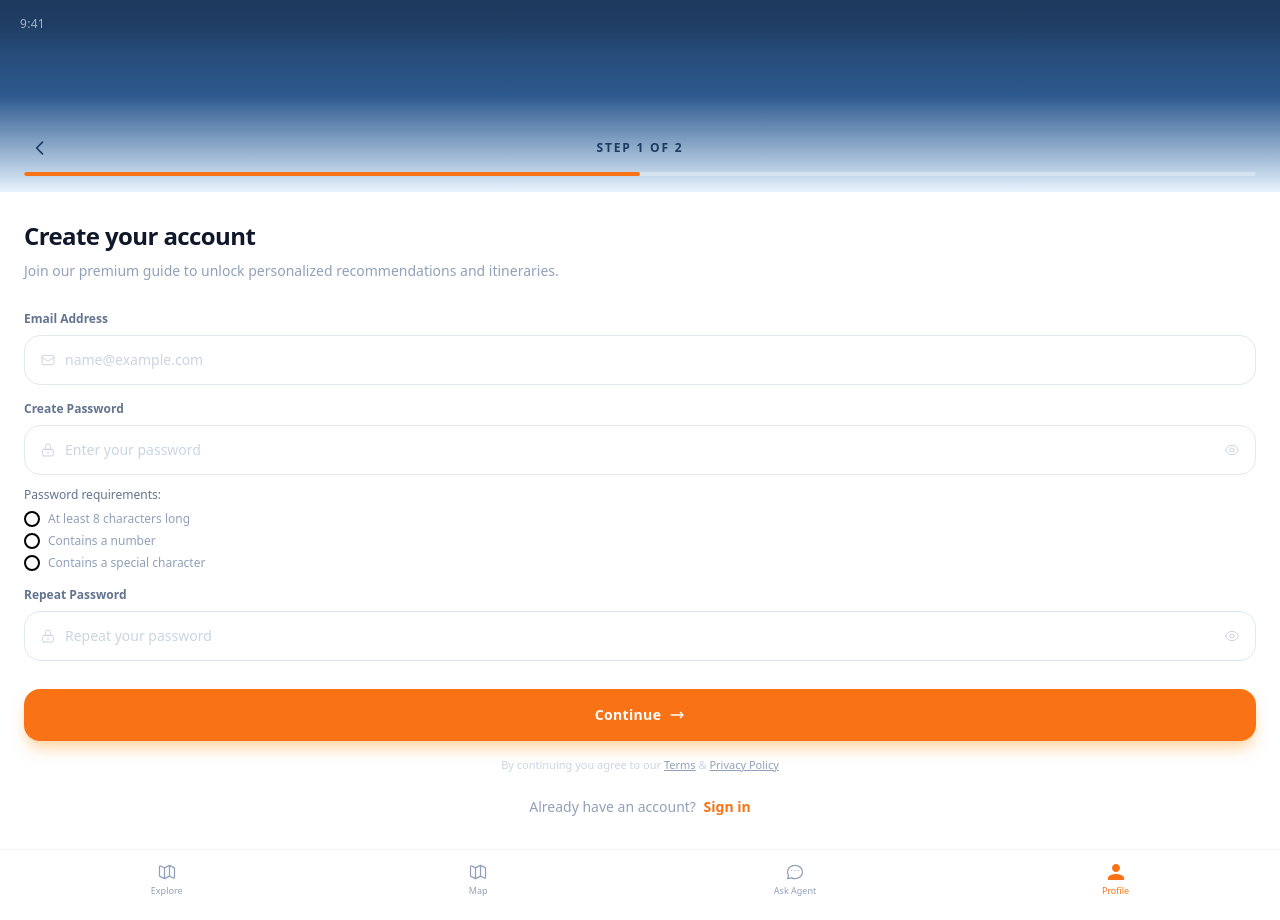
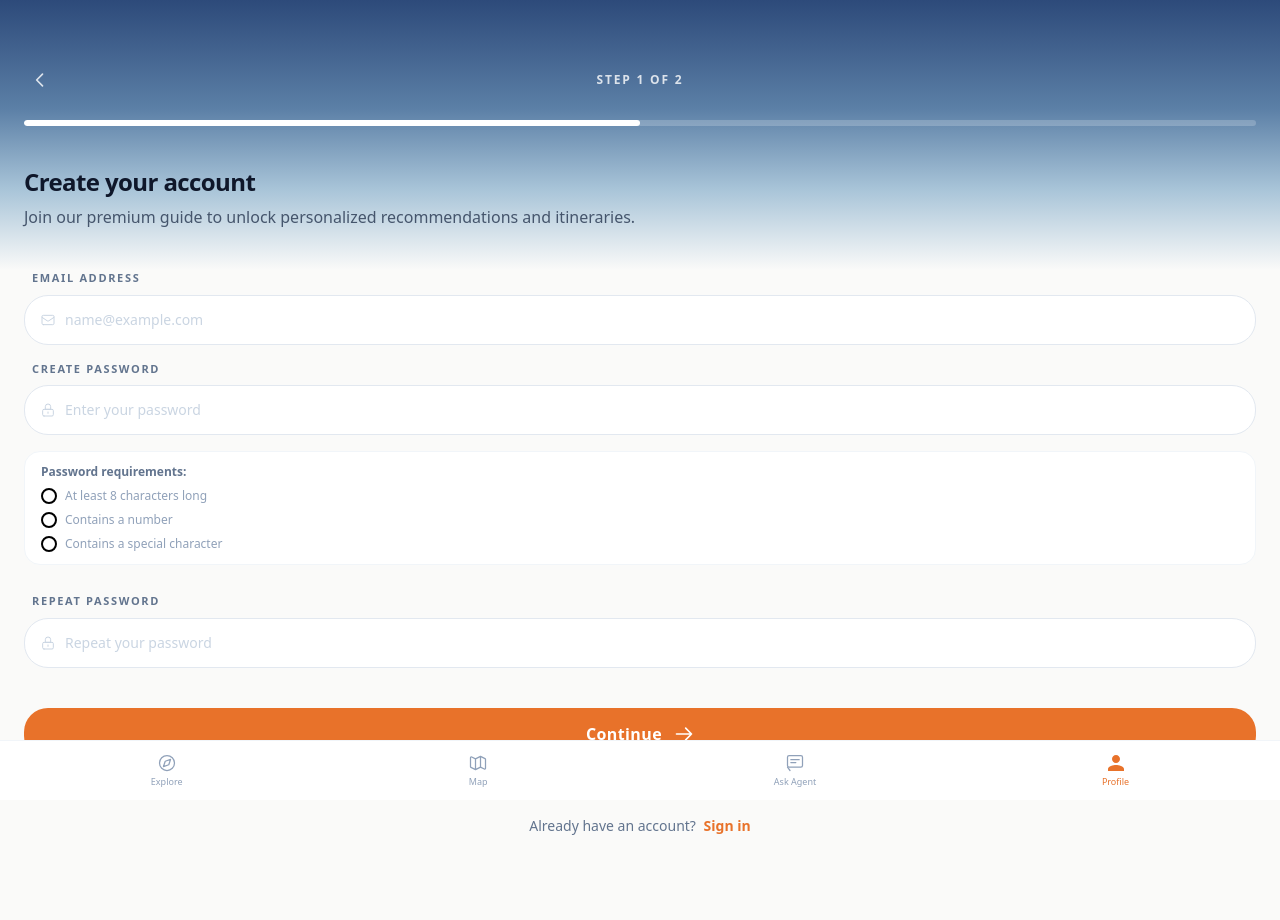
Before and after one commit to LazarVukadinovic/geotrack, an Angular app in the folder src/user-app/: page /register in a window 1280 px wide. Built offline with nearby package versions, Linux system fonts and the light colour scheme.

Commit message:
#14 Uradjen register page

```diff
--- a/src/user-app/src/app/features/auth/pages/register/register.css
+++ b/src/user-app/src/app/features/auth/pages/register/register.css
@@ -0,0 +1,7 @@
+/* Remove browser's built-in password reveal button */
+input[type="password"]::-ms-reveal,
+input[type="password"]::-ms-clear,
+input::-webkit-credentials-auto-fill-button,
+input::-webkit-strong-password-auto-fill-button {
+  display: none !important;
+}
--- a/src/user-app/src/app/features/auth/pages/register/register.html
+++ b/src/user-app/src/app/features/auth/pages/register/register.html
@@ -1,41 +1,35 @@
-<div class="min-h-screen bg-white flex flex-col">
+<div class="min-h-screen flex flex-col bg-[#fafaf9]">
 
-  <!-- Status bar -->
-  <div class="h-12 flex items-center px-5 bg-gradient-to-b from-[#1e3a5f] to-transparent absolute top-0 left-0 right-0 z-10">
-    <span class="text-white/60 text-xs font-medium tracking-wide">9:41</span>
-  </div>
+  <div style="background: linear-gradient(to bottom, #2d4a7a 0%, #5b7fa6 40%, #a8c4d8 70%, #fafaf9 100%);"
+    class="px-6 pt-10 pb-10">
 
-  <!-- Top gradient background -->
-  <div class="h-48 bg-gradient-to-b from-[#1e3a5f] via-[#2d5a8e] to-[#e8f4fd] relative flex-none">
     <!-- Step indicator -->
-    <div class="absolute bottom-0 left-0 right-0 px-6 pb-4">
-      <div class="flex items-center justify-between mb-2">
-        <button (click)="goBack()" class="w-8 h-8 flex items-center justify-center text-[#1e3a5f]">
+    <div class="pt-6 flex items-center justify-between mb-6">
+      <button (click)="goBack()" class="w-8 h-8 flex items-center justify-center text-white/80">
         <svg class="w-5 h-5" fill="none" stroke="currentColor" viewBox="0 0 24 24">
           <path stroke-linecap="round" stroke-linejoin="round" stroke-width="2" d="M15 19l-7-7 7-7"/>
         </svg>
       </button>
-        <span class="text-xs font-semibold tracking-[0.15em] text-[#1e3a5f]">STEP 1 OF 2</span>
+      <span class="text-xs font-semibold tracking-[0.15em] text-white/80">STEP 1 OF 2</span>
       <div class="w-8"></div>
     </div>
-      <!-- Progress bar -->
-      <div class="h-1 bg-white/30 rounded-full overflow-hidden">
-        <div class="h-full w-1/2 bg-[#f97316] rounded-full"></div>
-      </div>
-    </div>
+    <div class="h-1.5 bg-white/20 rounded-full overflow-hidden mb-10">
+      <div class="h-full w-1/2 bg-white rounded-full"></div>
     </div>
 
-  <!-- Content -->
-  <div class="flex-1 bg-white px-6 pt-8 pb-8 flex flex-col -mt-1">
-
-    <h1 class="text-2xl font-bold text-[#0f172a] tracking-tight mb-2">Create your account</h1>
-    <p class="text-sm text-slate-400 mb-7 leading-relaxed">
+    <h1 class="text-2xl font-bold text-[#0f172a] tracking-tight mb-1.5">Create your account</h1>
+    <p class="text-base text-slate-600 leading-relaxed">
       Join our premium guide to unlock personalized recommendations and itineraries.
     </p>
+  </div>
+
+  <div class="flex-1 px-6 pb-6 flex flex-col bg-[#fafaf9]">
 
     <!-- Email -->
     <div class="mb-4">
-      <label class="text-xs font-semibold text-slate-500 mb-2 block">Email Address</label>
+      <label class="ml-2 text-[11px] font-bold tracking-[0.15em] text-slate-500 uppercase mb-2 block">
+        Email Address
+      </label>
       <div class="relative">
         <div class="absolute inset-y-0 left-4 flex items-center pointer-events-none">
           <svg class="w-4 h-4 text-slate-300" fill="none" stroke="currentColor" viewBox="0 0 24 24">
@@ -47,14 +41,16 @@
           type="email"
           [(ngModel)]="email"
           placeholder="name@example.com"
-          class="w-full pl-10 pr-4 py-3.5 bg-white border border-slate-200 rounded-2xl text-sm text-slate-700 placeholder-slate-300 outline-none focus:border-[#f97316] focus:ring-2 focus:ring-orange-100 transition-all duration-200"
+          class="w-full pl-10 pr-4 py-3.5 bg-white border border-slate-200 rounded-3xl text-sm text-slate-700 placeholder-slate-300 outline-none focus:border-[#e8722a] focus:ring-2 focus:ring-orange-100 transition-all duration-200"
         />
       </div>
     </div>
 
-    <!-- Password -->
-    <div class="mb-4">
-      <label class="text-xs font-semibold text-slate-500 mb-2 block">Create Password</label>
+    <!-- Create Password -->
+    <div class="mb-3">
+      <label class="ml-2 text-[11px] font-bold tracking-[0.15em] text-slate-500 uppercase mb-2 block">
+        Create Password
+      </label>
       <div class="relative">
         <div class="absolute inset-y-0 left-4 flex items-center pointer-events-none">
           <svg class="w-4 h-4 text-slate-300" fill="none" stroke="currentColor" viewBox="0 0 24 24">
@@ -66,17 +62,20 @@
           [type]="showPassword ? 'text' : 'password'"
           [(ngModel)]="password"
           placeholder="Enter your password"
+          autocomplete="new-password"
           (ngModelChange)="checkPasswordRequirements()"
-          class="w-full pl-10 pr-12 py-3.5 bg-white border border-slate-200 rounded-2xl text-sm text-slate-700 placeholder-slate-300 outline-none focus:border-[#f97316] focus:ring-2 focus:ring-orange-100 transition-all duration-200"
+          class="w-full pl-10 pr-12 py-3.5 bg-white border border-slate-200 rounded-3xl text-sm text-slate-700 placeholder-slate-300 outline-none focus:border-[#e8722a] focus:ring-2 focus:ring-orange-100 transition-all duration-200"
         />
         <button
+          *ngIf="password.length > 0"
           (click)="showPassword = !showPassword"
+          type="button"
           class="absolute inset-y-0 right-4 flex items-center text-slate-300 hover:text-slate-500 transition-colors">
-          <svg *ngIf="!showPassword" class="w-4 h-4" fill="none" stroke="currentColor" viewBox="0 0 24 24">
+          <svg *ngIf="!showPassword" class="w-5 h-5" fill="none" stroke="currentColor" viewBox="0 0 24 24">
             <path stroke-linecap="round" stroke-linejoin="round" stroke-width="1.5"
               d="M15 12a3 3 0 11-6 0 3 3 0 016 0z M2.458 12C3.732 7.943 7.523 5 12 5c4.478 0 8.268 2.943 9.542 7-1.274 4.057-5.064 7-9.542 7-4.477 0-8.268-2.943-9.542-7z"/>
           </svg>
-          <svg *ngIf="showPassword" class="w-4 h-4" fill="none" stroke="currentColor" viewBox="0 0 24 24">
+          <svg *ngIf="showPassword" class="w-5 h-5" fill="none" stroke="currentColor" viewBox="0 0 24 24">
             <path stroke-linecap="round" stroke-linejoin="round" stroke-width="1.5"
               d="M13.875 18.825A10.05 10.05 0 0112 19c-4.478 0-8.268-2.943-9.543-7a9.97 9.97 0 011.563-3.029m5.858.908a3 3 0 114.243 4.243M9.878 9.878l4.242 4.242M9.88 9.88l-3.29-3.29m7.532 7.532l3.29 3.29M3 3l3.59 3.59m0 0A9.953 9.953 0 0112 5c4.478 0 8.268 2.943 9.543 7a10.025 10.025 0 01-4.132 5.411m0 0L21 21"/>
           </svg>
@@ -84,44 +83,44 @@
       </div>
 
       <!-- Password requirements -->
-      <div class="mt-3 space-y-1.5">
-        <p class="text-xs font-medium text-slate-500 mb-2">Password requirements:</p>
+      <div class="mt-4 bg-white border border-slate-100 rounded-2xl px-4 py-3 space-y-2">
+        <p class="text-xs font-bold text-slate-500 mb-2">Password requirements:</p>
         <div class="flex items-center gap-2">
           <div class="w-4 h-4 rounded-full border-2 flex items-center justify-center flex-none transition-colors duration-200"
-            [class.border-[#f97316]]="req.minLength"
-            [class.bg-[#f97316]]="req.minLength"
+            [class.border-[#e8722a]]="req.minLength"
+            [class.bg-[#e8722a]]="req.minLength"
             [class.border-slate-300]="!req.minLength">
             <svg *ngIf="req.minLength" class="w-2.5 h-2.5 text-white" fill="none" stroke="currentColor" viewBox="0 0 24 24">
               <path stroke-linecap="round" stroke-linejoin="round" stroke-width="3" d="M5 13l4 4L19 7"/>
             </svg>
           </div>
-          <span class="text-xs" [class.text-slate-400]="!req.minLength" [class.text-[#f97316]]="req.minLength">
+          <span class="text-xs" [class.text-slate-400]="!req.minLength" [class.text-[#e8722a]]="req.minLength">
             At least 8 characters long
           </span>
         </div>
         <div class="flex items-center gap-2">
           <div class="w-4 h-4 rounded-full border-2 flex items-center justify-center flex-none transition-colors duration-200"
-            [class.border-[#f97316]]="req.hasNumber"
-            [class.bg-[#f97316]]="req.hasNumber"
+            [class.border-[#e8722a]]="req.hasNumber"
+            [class.bg-[#e8722a]]="req.hasNumber"
             [class.border-slate-300]="!req.hasNumber">
             <svg *ngIf="req.hasNumber" class="w-2.5 h-2.5 text-white" fill="none" stroke="currentColor" viewBox="0 0 24 24">
               <path stroke-linecap="round" stroke-linejoin="round" stroke-width="3" d="M5 13l4 4L19 7"/>
             </svg>
           </div>
-          <span class="text-xs" [class.text-slate-400]="!req.hasNumber" [class.text-[#f97316]]="req.hasNumber">
+          <span class="text-xs" [class.text-slate-400]="!req.hasNumber" [class.text-[#e8722a]]="req.hasNumber">
             Contains a number
           </span>
         </div>
         <div class="flex items-center gap-2">
           <div class="w-4 h-4 rounded-full border-2 flex items-center justify-center flex-none transition-colors duration-200"
-            [class.border-[#f97316]]="req.hasSpecial"
-            [class.bg-[#f97316]]="req.hasSpecial"
+            [class.border-[#e8722a]]="req.hasSpecial"
+            [class.bg-[#e8722a]]="req.hasSpecial"
             [class.border-slate-300]="!req.hasSpecial">
             <svg *ngIf="req.hasSpecial" class="w-2.5 h-2.5 text-white" fill="none" stroke="currentColor" viewBox="0 0 24 24">
               <path stroke-linecap="round" stroke-linejoin="round" stroke-width="3" d="M5 13l4 4L19 7"/>
             </svg>
           </div>
-          <span class="text-xs" [class.text-slate-400]="!req.hasSpecial" [class.text-[#f97316]]="req.hasSpecial">
+          <span class="text-xs" [class.text-slate-400]="!req.hasSpecial" [class.text-[#e8722a]]="req.hasSpecial">
             Contains a special character
           </span>
         </div>
@@ -129,8 +128,10 @@
     </div>
 
     <!-- Repeat Password -->
-    <div class="mb-7">
-      <label class="text-xs font-semibold text-slate-500 mb-2 block">Repeat Password</label>
+    <div class="mt-4 mb-10">
+      <label class="ml-2 text-[11px] font-bold tracking-[0.15em] text-slate-500 uppercase mb-2 block">
+        Repeat Password
+      </label>
       <div class="relative">
         <div class="absolute inset-y-0 left-4 flex items-center pointer-events-none">
           <svg class="w-4 h-4 text-slate-300" fill="none" stroke="currentColor" viewBox="0 0 24 24">
@@ -142,18 +143,20 @@
           [type]="showRepeatPassword ? 'text' : 'password'"
           [(ngModel)]="repeatPassword"
           placeholder="Repeat your password"
-          class="w-full pl-10 pr-12 py-3.5 bg-white border border-slate-200 rounded-2xl text-sm text-slate-700 placeholder-slate-300 outline-none focus:border-[#f97316] focus:ring-2 focus:ring-orange-100 transition-all duration-200"
+          autocomplete="new-password"
+          class="w-full pl-10 pr-12 py-3.5 bg-white border border-slate-200 rounded-3xl text-sm text-slate-700 placeholder-slate-300 outline-none focus:border-[#e8722a] focus:ring-2 focus:ring-orange-100 transition-all duration-200"
           [class.border-red-300]="repeatPassword && password !== repeatPassword"
-          [class.focus:border-red-400]="repeatPassword && password !== repeatPassword"
         />
         <button
+          *ngIf="repeatPassword.length > 0"
           (click)="showRepeatPassword = !showRepeatPassword"
+          type="button"
           class="absolute inset-y-0 right-4 flex items-center text-slate-300 hover:text-slate-500 transition-colors">
-          <svg *ngIf="!showRepeatPassword" class="w-4 h-4" fill="none" stroke="currentColor" viewBox="0 0 24 24">
+          <svg *ngIf="!showRepeatPassword" class="w-5 h-5" fill="none" stroke="currentColor" viewBox="0 0 24 24">
             <path stroke-linecap="round" stroke-linejoin="round" stroke-width="1.5"
               d="M15 12a3 3 0 11-6 0 3 3 0 016 0z M2.458 12C3.732 7.943 7.523 5 12 5c4.478 0 8.268 2.943 9.542 7-1.274 4.057-5.064 7-9.542 7-4.477 0-8.268-2.943-9.542-7z"/>
           </svg>
-          <svg *ngIf="showRepeatPassword" class="w-4 h-4" fill="none" stroke="currentColor" viewBox="0 0 24 24">
+          <svg *ngIf="showRepeatPassword" class="w-5 h-5" fill="none" stroke="currentColor" viewBox="0 0 24 24">
             <path stroke-linecap="round" stroke-linejoin="round" stroke-width="1.5"
               d="M13.875 18.825A10.05 10.05 0 0112 19c-4.478 0-8.268-2.943-9.543-7a9.97 9.97 0 011.563-3.029m5.858.908a3 3 0 114.243 4.243M9.878 9.878l4.242 4.242M9.88 9.88l-3.29-3.29m7.532 7.532l3.29 3.29M3 3l3.59 3.59m0 0A9.953 9.953 0 0112 5c4.478 0 8.268 2.943 9.543 7a10.025 10.025 0 01-4.132 5.411m0 0L21 21"/>
           </svg>
@@ -164,49 +167,54 @@
     <!-- Continue button -->
     <button
       (click)="onContinue()"
-      class="w-full py-4 bg-[#f97316] hover:bg-[#ea580c] active:scale-[0.98] rounded-2xl text-white font-semibold text-sm tracking-wide flex items-center justify-center gap-2 shadow-lg shadow-orange-200 transition-all duration-200">
+      class="w-full py-3.5 bg-[#e8722a] hover:bg-[#d4621f] active:scale-[0.98] rounded-3xl text-white font-bold text-base tracking-wide flex items-center justify-center gap-3 transition-all duration-200">
       Continue
-      <svg class="w-4 h-4" fill="none" stroke="currentColor" viewBox="0 0 24 24">
-        <path stroke-linecap="round" stroke-linejoin="round" stroke-width="2" d="M17 8l4 4m0 0l-4 4m4-4H3"/>
+      <svg class="w-5 h-5" fill="none" stroke="currentColor" viewBox="0 0 24 24">
+        <path stroke-linecap="round" stroke-linejoin="round" stroke-width="2" d="M14 5l7 7m0 0l-7 7m7-7H3"/>
       </svg>
     </button>
 
-    <p class="text-center text-[11px] text-slate-300 mt-4">
+    <p class="text-center text-xs text-slate-400 mt-4">
       By continuing you agree to our
-      <button class="text-slate-400 underline">Terms</button>
+      <button class="text-slate-500 underline">Terms</button>
       &
-      <button class="text-slate-400 underline">Privacy Policy</button>
+      <button class="text-slate-500 underline">Privacy Policy</button>
     </p>
 
     <div class="flex-1"></div>
 
-    <p class="text-center text-sm text-slate-400 mt-6">
+    <p class="text-center text-sm text-slate-500 mt-6">
       Already have an account?
-      <button (click)="goToLogin()" class="font-semibold text-[#f97316] ml-1">Sign in</button>
+      <button (click)="goToLogin()" class="font-bold text-[#e8722a] ml-1">Sign in</button>
     </p>
   </div>
 
   <!-- Bottom nav -->
-  <div class="bg-white border-t border-slate-100 px-2 py-2 flex justify-around items-center">
+  <div class="sticky bottom-0 bg-white border-t border-slate-100 px-2 py-2 flex justify-around items-center">
     <button class="flex flex-col items-center gap-0.5 px-3 py-1 text-slate-400">
       <svg class="w-5 h-5" fill="none" stroke="currentColor" viewBox="0 0 24 24">
-        <path stroke-linecap="round" stroke-linejoin="round" stroke-width="1.5" d="M9 20l-5.447-2.724A1 1 0 013 16.382V5.618a1 1 0 011.447-.894L9 7m0 13l6-3m-6 3V7m6 10l4.553 2.276A1 1 0 0021 18.382V7.618a1 1 0 00-.553-.894L15 4m0 13V4m0 0L9 7"/>
+        <circle cx="12" cy="12" r="9" stroke-width="1.5"/>
+        <path stroke-linecap="round" stroke-linejoin="round" stroke-width="1.5"
+          d="M16.24 7.76l-2.12 6.36-6.36 2.12 2.12-6.36 6.36-2.12z"/>
       </svg>
       <span class="text-[9px] font-medium">Explore</span>
     </button>
     <button class="flex flex-col items-center gap-0.5 px-3 py-1 text-slate-400">
       <svg class="w-5 h-5" fill="none" stroke="currentColor" viewBox="0 0 24 24">
-        <path stroke-linecap="round" stroke-linejoin="round" stroke-width="1.5" d="M9 20l-5.447-2.724A1 1 0 013 16.382V5.618a1 1 0 011.447-.894L9 7m0 13l6-3m-6 3V7m6 10l4.553 2.276A1 1 0 0021 18.382V7.618a1 1 0 00-.553-.894L15 4m0 13V4m0 0L9 7"/>
+        <path stroke-linecap="round" stroke-linejoin="round" stroke-width="1.5"
+          d="M9 20l-5.447-2.724A1 1 0 013 16.382V5.618a1 1 0 011.447-.894L9 7m0 13l6-3m-6 3V7m6 10l4.553 2.276A1 1 0 0021 18.382V7.618a1 1 0 00-.553-.894L15 4m0 13V4m0 0L9 7"/>
       </svg>
       <span class="text-[9px] font-medium">Map</span>
     </button>
     <button class="flex flex-col items-center gap-0.5 px-3 py-1 text-slate-400">
       <svg class="w-5 h-5" fill="none" stroke="currentColor" viewBox="0 0 24 24">
-        <path stroke-linecap="round" stroke-linejoin="round" stroke-width="1.5" d="M8 10h.01M12 10h.01M16 10h.01M21 12c0 4.418-4.03 8-9 8a9.863 9.863 0 01-4.255-.949L3 20l1.395-3.72C3.512 15.042 3 13.574 3 12c0-4.418 4.03-8 9-8s9 3.582 9 8z"/>
+        <rect x="3" y="3" width="18" height="14" rx="2" stroke-width="1.5"/>
+        <path stroke-linecap="round" stroke-width="1.5" d="M7 8h10M7 11.5h6"/>
+        <path stroke-linecap="round" stroke-linejoin="round" stroke-width="1.5" d="M3 17l3 4"/>
       </svg>
       <span class="text-[9px] font-medium">Ask Agent</span>
     </button>
-    <button class="flex flex-col items-center gap-0.5 px-3 py-1 text-[#f97316]">
+    <button class="flex flex-col items-center gap-0.5 px-3 py-1 text-[#e8722a]">
       <svg class="w-5 h-5" fill="currentColor" viewBox="0 0 24 24">
         <path d="M12 12c2.7 0 4.8-2.1 4.8-4.8S14.7 2.4 12 2.4 7.2 4.5 7.2 7.2 9.3 12 12 12zm0 2.4c-3.2 0-9.6 1.6-9.6 4.8v2.4h19.2v-2.4c0-3.2-6.4-4.8-9.6-4.8z"/>
       </svg>
```
Lines whose indentation alone changed are shown as unchanged.
